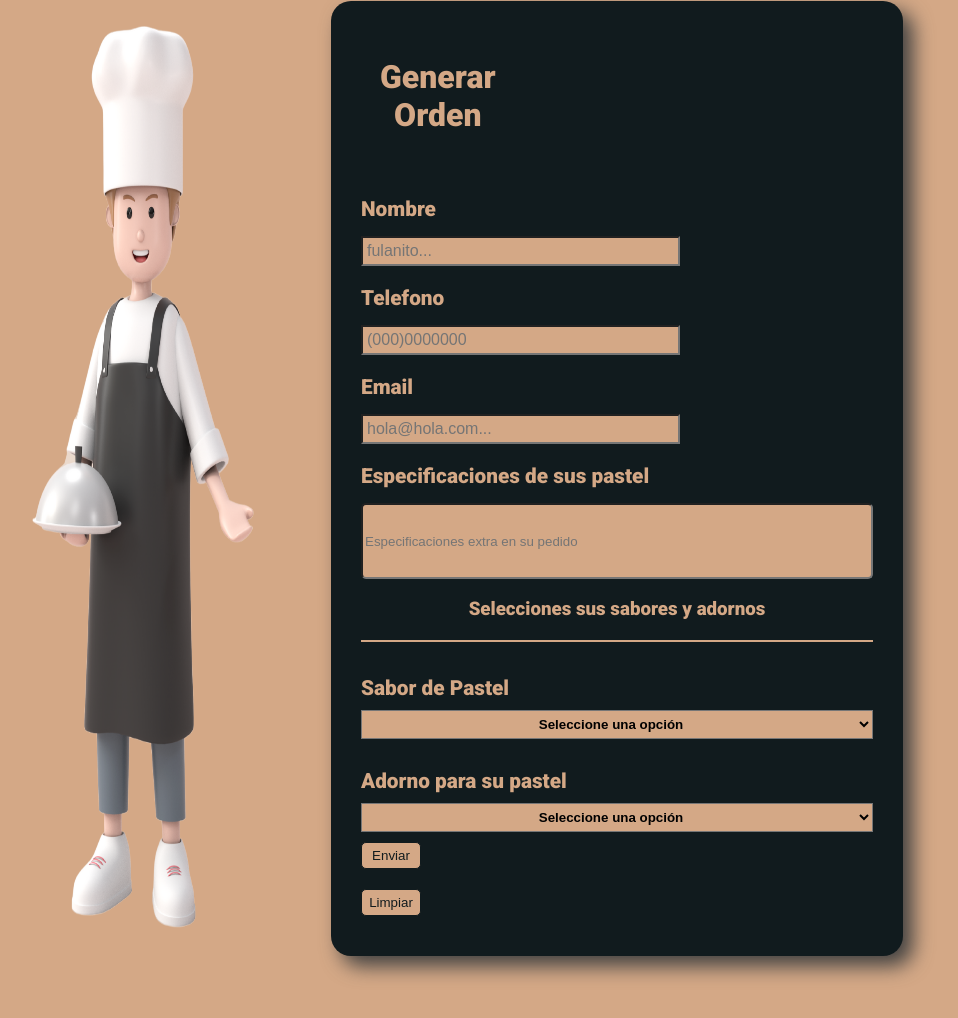
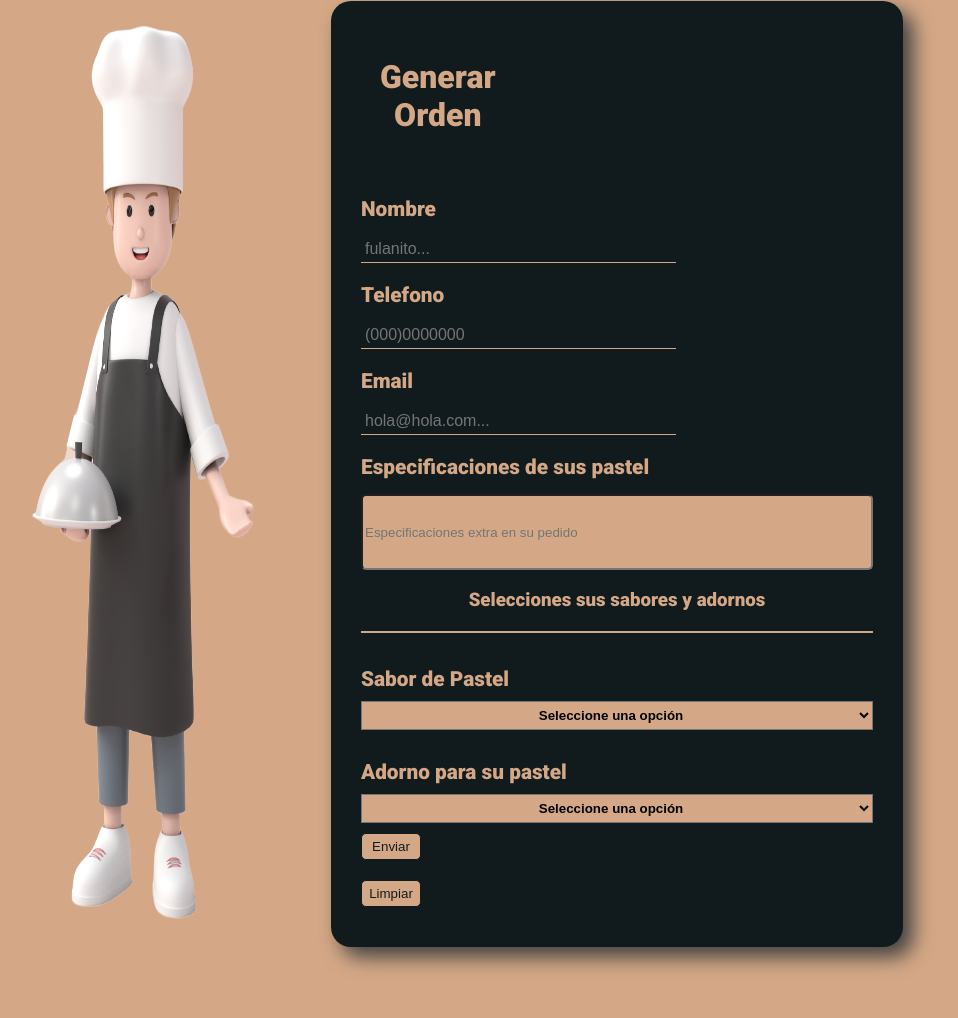
Before and after one commit to JosafatJimenezB/Pasteleria-practica, a plain HTML site: page index.html in a window 1280 px wide. Shown: the part 2759-3777 px from the top of the page, without its empty margins (215-1173 px from the left). Drawn offline with nearby package versions, Linux system fonts and the light colour scheme.

Commit message:
add: arreglando el diseño de las cajas

```diff
--- a/style.css
+++ b/style.css
@@ -314,14 +314,16 @@ nav a:hover{
 }
 
 #nombre, #email, #telefono{
-    color: #111B1E;
-    background-color: #111B1E;
+    color: #d4a886;
     font-size: 1em;
     margin-top: 5px 0px 20px 0px;
     margin-bottom: 5px;
-    background-color: #d4a886;
+    background-color: #111B1E;
+    outline: none;
     padding: 4px;
     width: 60%;
+    border: none;
+    border-bottom: 1px solid #d4a886;
 }
 
 #send, #clear{
@@ -344,6 +346,7 @@ nav a:hover{
 }
 
 #especs{
+    outline: none;
     border-radius: 5px;
     background-color: #d4a886;
     height: 70px;
@@ -364,6 +367,7 @@ nav a:hover{
     font-weight: 600;
     padding: 5px;
     background-color: #d4a886;
+    outline: none;
 }
 
 #lbl-adorno{
@@ -377,6 +381,7 @@ nav a:hover{
     font-weight: 600;
     padding: 5px;
     background-color: #d4a886;
+    outline: none;
 }
 
 
```
